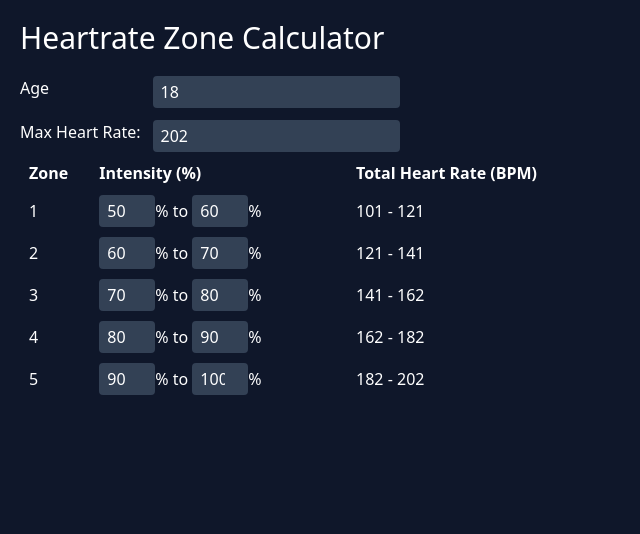
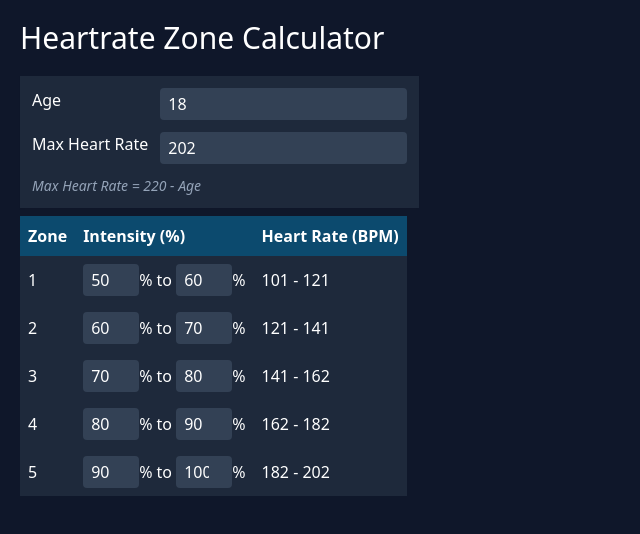
Before and after one commit to chuakid/tools, a SvelteKit app: page / in a window 1280 px wide. Shown: the top 534 px of the page, without its empty margins (0-640 px from the left). Built offline with nearby package versions, Linux system fonts and the light colour scheme.

Commit message:
feat: styling

```diff
--- a/src/routes/+layout.svelte
+++ b/src/routes/+layout.svelte
@@ -1,5 +1,6 @@
 <script>
-import '../app.css';
+	import '../app.css';
 </script>
+
 <svelte:head><title>Tools</title></svelte:head>
 <slot />
--- a/src/routes/+page.svelte
+++ b/src/routes/+page.svelte
@@ -19,7 +19,8 @@
 
 <section class="m-5">
 	<h1 class="text-3xl mb-5">Heartrate Zone Calculator</h1>
-	<div class="inline-grid grid-cols-[auto_1fr] gap-3">
+	<div class="bg-slate-800 inline-block p-3 shadow-sm">
+		<div class="inline-grid grid-cols-[auto_auto] gap-3">
 			<label for="age">Age</label>
 			<input
 				type="number"
@@ -32,7 +33,7 @@
 					age = e.currentTarget.valueAsNumber;
 				}}
 			/>
-		<label for="mhr"> Max Heart Rate: </label>
+			<label for="mhr"> Max Heart Rate </label>
 			<input
 				type="number"
 				id="mhr"
@@ -44,17 +45,19 @@
 				}}
 			/>
 		</div>
-	<table class="table-auto w-1/2 border-spacing-2 border-separate">
-		<thead class="text-left">
-			<th>Zone</th>
-			<th>Intensity (%)</th>
-			<th>Total Heart Rate (BPM)</th>
+		<p class="italic text-sm text-slate-400 mt-3">Max Heart Rate = 220 - Age</p>
+	</div>
+	<table class="table-auto bg-slate-800 mt-2 p-3">
+		<thead class="text-left bg-sky-900">
+			<th class="p-2">Zone</th>
+			<th class="p-2">Intensity (%)</th>
+			<th class="p-2">Heart Rate (BPM)</th>
 		</thead>
 		<tbody>
 			{#each zones as zone, i}
-				<tr>
-					<td>{zone.name}</td>
-					<td
+				<tr class="">
+					<td class="p-2">{zone.name}</td>
+					<td class="p-2"
 						><input
 							value={zone.lowerBound * 100}
 							type="number"
@@ -68,7 +71,7 @@
 							on:input={(e) => (zones[i].upperBound = e.currentTarget.valueAsNumber / 100)}
 						/>%</td
 					>
-					<td>
+					<td class="p-2">
 						{(zone.lowerBound * maxHeartRate).toFixed(0)}
 						- {(zone.upperBound * maxHeartRate).toFixed(0)}
 					</td>
```
Also changed, not shown: 1 other file (tests, documents, lock files or other folders). Lines whose indentation alone changed are shown as unchanged.
